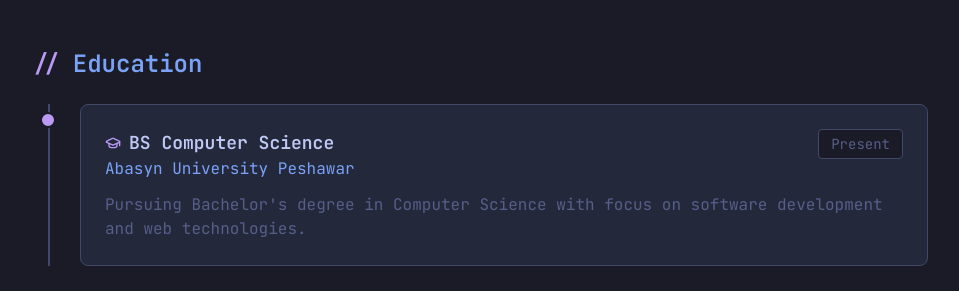
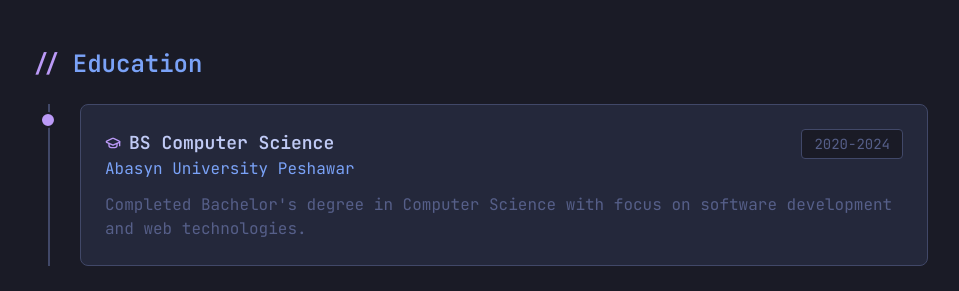
Before and after one commit to laradev220/portfolio, a React (Vite) app: page / in a window 1280 px wide. Shown: the part 4340-4631 px from the top of the page, without its empty margins (160-1119 px from the left). Built offline with nearby package versions, Linux system fonts and the light colour scheme; the HTML template or start-up script is replaced by a standard one.

Commit message:
me updated education

```diff
--- a/src/components/Education.jsx
+++ b/src/components/Education.jsx
@@ -6,8 +6,8 @@
   {
     degree: 'BS Computer Science',
     institution: 'Abasyn University Peshawar',
-    year: 'Present',
-    description: "Pursuing Bachelor's degree in Computer Science with focus on software development and web technologies.",
+    year: '2020-2024',
+    description: "Completed Bachelor's degree in Computer Science with focus on software development and web technologies.",
   },
 ]
 
```
